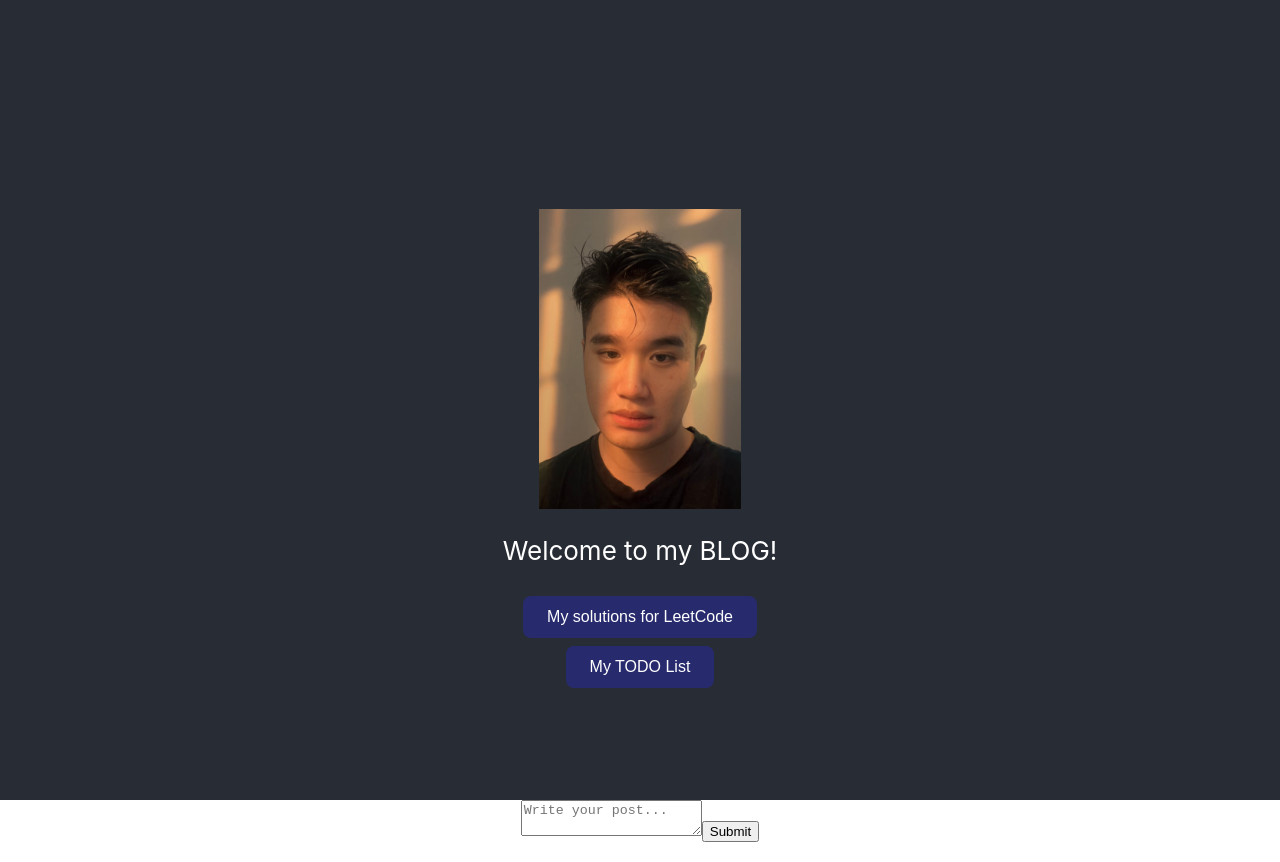
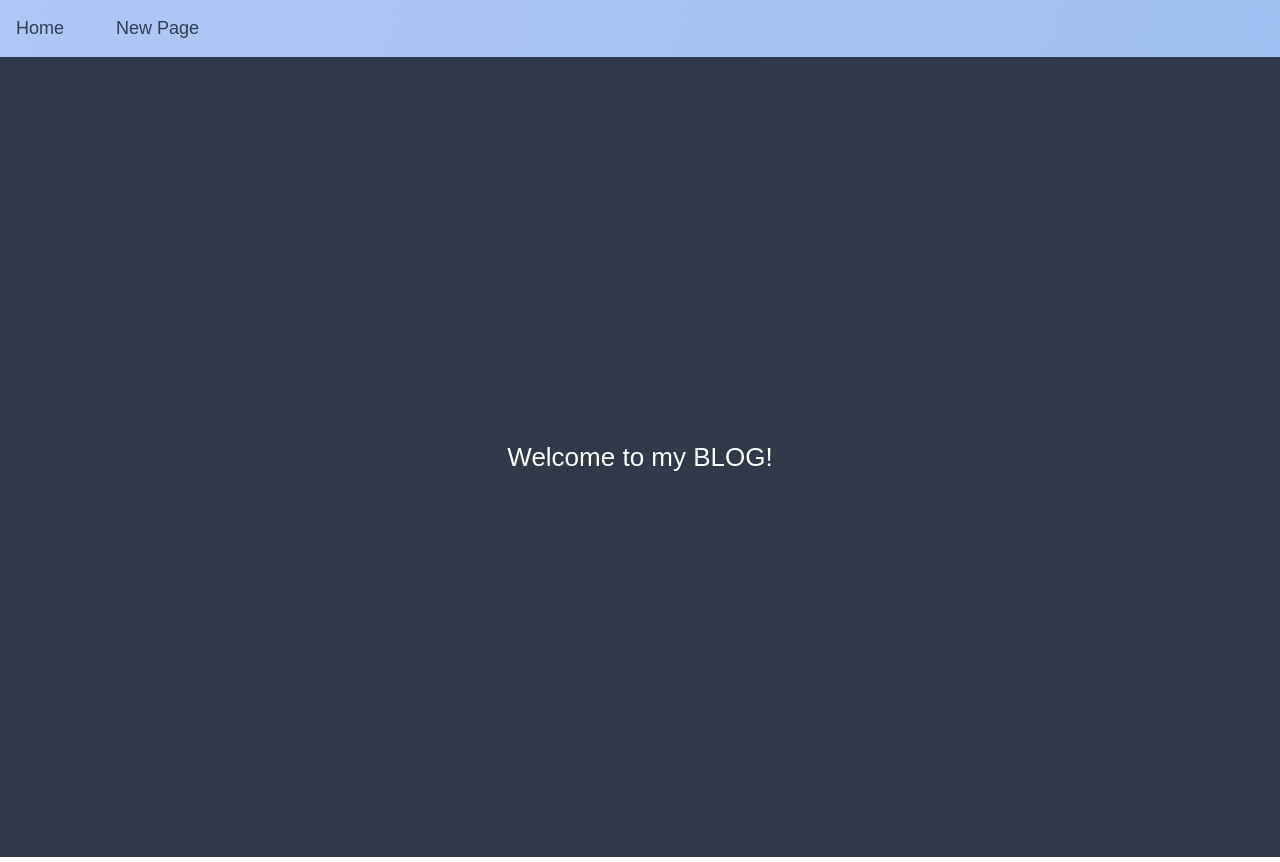
Before and after one commit to ZiaoLiu-1/ZiaoLiu.github.io, a React (Create React App) app in the folder PersonalWebPage/my-react-app/: page /newpage in a window 1280 px wide. Built offline with nearby package versions, Linux system fonts and the light colour scheme.

Commit message:
Improved UI for the website and added website inside App.js so now we can build new web pages.

```diff
--- a/PersonalWebPage/my-react-app/package.json
+++ b/PersonalWebPage/my-react-app/package.json
@@ -10,6 +10,7 @@
     "date-fns": "^2.30.0",
     "react": "^18.2.0",
     "react-dom": "^18.2.0",
+    "react-router-dom": "^6.17.0",
     "react-scripts": "5.0.1",
     "web-vitals": "^2.1.4"
   },
--- a/PersonalWebPage/my-react-app/src/App.css
+++ b/PersonalWebPage/my-react-app/src/App.css
@@ -1,5 +1,35 @@
 .App {
   text-align: center;
+}
+body, html {
+  margin: 0;
+  padding: 0;
+  background: linear-gradient(120deg, #afc7f7, #9abcef);
+  font-family: 'Arial', sans-serif; /* Introducing a generic font family */
+  font-size: 18px;
+  height: 100%;
+}
+
+nav ul {
+  list-style-type: none;
+  padding: 0;
+}
+
+nav li {
+  display: inline;
+  margin-right: 20px;
+}
+
+nav li a {
+  text-decoration: none;
+  color: #303c50;
+  padding: 8px 16px;
+  border-radius: 8px;
+  transition: background-color 0.3s;
+}
+
+nav li a:hover {
+  background-color: #e6ebfb;
 }
 
 .App-logo {
@@ -14,7 +44,7 @@
 }
 
 .App-header {
-  background-color: #282c34;
+  background-color: #303949;
   min-height: 100vh;
   display: flex;
   flex-direction: column;
@@ -22,6 +52,14 @@
   justify-content: center;
   font-size: calc(10px + 2vmin);
   color: white;
+}
+.Website {
+  background-color: #203a68;
+  display: flex;
+  flex-direction: column;
+  align-items: center;
+  font-size: calc(10px + 2vmin);
+  color: rgb(241, 24, 24);
 }
 
 .App-link {
@@ -48,11 +86,13 @@
   margin: 4px 2px;
   cursor: pointer;
   border-radius: 8px;
-  transition: background-color 0.3s;
+  box-shadow: 0 4px 8px rgba(0, 0, 0, 0.1);
+  transition: background-color 0.3s, transform 0.2s;
 }
 
 .niceButton:hover {
   background-color: #3516c0;
+  transform: scale(1.05);
 }
 .myImageClass {
     max-width: 300px;
@@ -61,4 +101,6 @@
     margin-left: 0px;
     margin-right: 0px;
     margin-top: 100px;
+    border-radius: 20%;  /* Making the image circular */
+    box-shadow: 0 4px 12px rgba(13, 12, 12, 0.1);
 }
--- a/PersonalWebPage/my-react-app/src/App.js
+++ b/PersonalWebPage/my-react-app/src/App.js
@@ -4,6 +4,9 @@ import { useState } from 'react';
 import myImage from './selfie.jpg';
 import Calendar from './Calendar';
 import DisplayBoard from './DisplayBoard';
+import NewPage from './NewPage';
+import { BrowserRouter as Router, Route, Link, Routes } from 'react-router-dom';
+
 
 function LeetCodeButton() {
   const handleClick = () => {
@@ -17,23 +20,56 @@ function LeetCodeButton() {
   );
 }
 
-function App() {
+
+function RoutesComponent() {
+  return (
+    <Router>
+      <nav>
+        <ul>
+          <li>
+            <Link to="/">Home</Link>
+          </li>
+          <li>
+            <Link to="/newpage">New Page</Link>
+          </li>
+        </ul>
+      </nav>
+
+      <Routes>
+        <Route path="/newpage" element={<NewPage />} />
+        <Route path="/" element={<HomePage />} />
+      </Routes>
+    </Router>
+
+  );
+}
+
+
+
+function HomePage() {
   const [showCalendar, setShowCalendar] = useState(false);
 
   return (
-    <div className="App">
+    <div className="App-header" style={{ padding: '20px' }}>
       {showCalendar && <div className="overlay" onClick={() => setShowCalendar(false)}></div>}
       {showCalendar && <Calendar />}
-
       <header className="App-header">
         <img src={myImage} alt="This is me" className="myImageClass" />
         <p>
           Welcome to my BLOG!
         </p>
         <LeetCodeButton />
-        <button  className="niceButton" onClick={() => setShowCalendar(!showCalendar)}>My TODO List</button>
+        <button className='niceButton' onClick={() => setShowCalendar(!showCalendar)}>
+          My TODO List
+        </button>
       </header>
-      <DisplayBoard />
+    </div>
+  );
+}
+function App() {
+  return (
+    <div>
+      <RoutesComponent />
     </div>
   );
 }
--- /dev/null
+++ b/PersonalWebPage/my-react-app/src/NewPage.js
@@ -0,0 +1,21 @@
+import logo from './logo.svg';
+import './App.css';
+import myImage from './selfie.jpg';
+import Calendar from './Calendar';
+import DisplayBoard from './DisplayBoard';
+import React from 'react';
+
+
+function NewPage() {
+  return (
+    <div className="App">
+      <header className="App-header">
+        <p>
+          Welcome to my BLOG!
+        </p>
+      </header>
+    </div>
+  );
+}
+
+export default NewPage;
```
Also changed, not shown: 1 other file (tests, documents, lock files or other folders).
